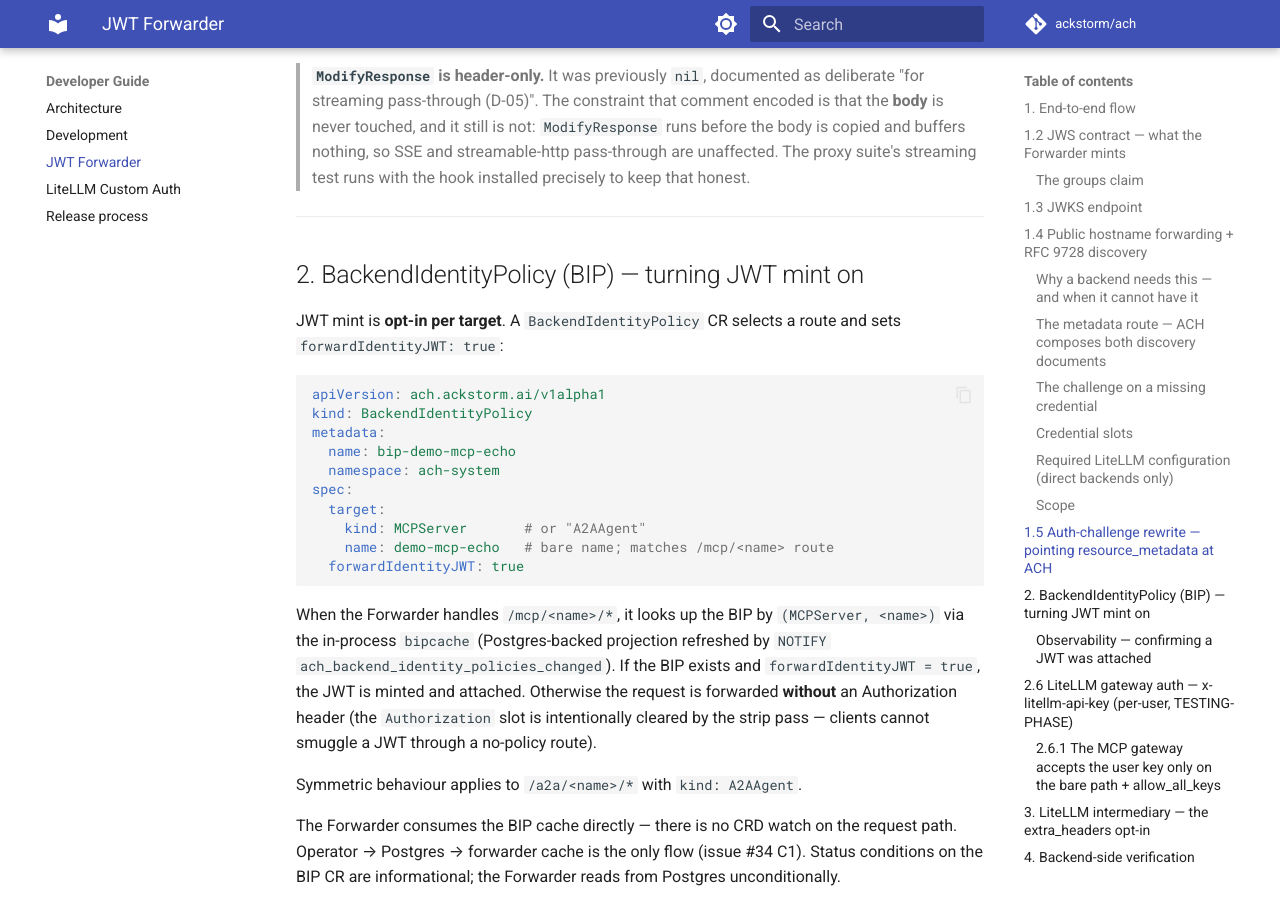
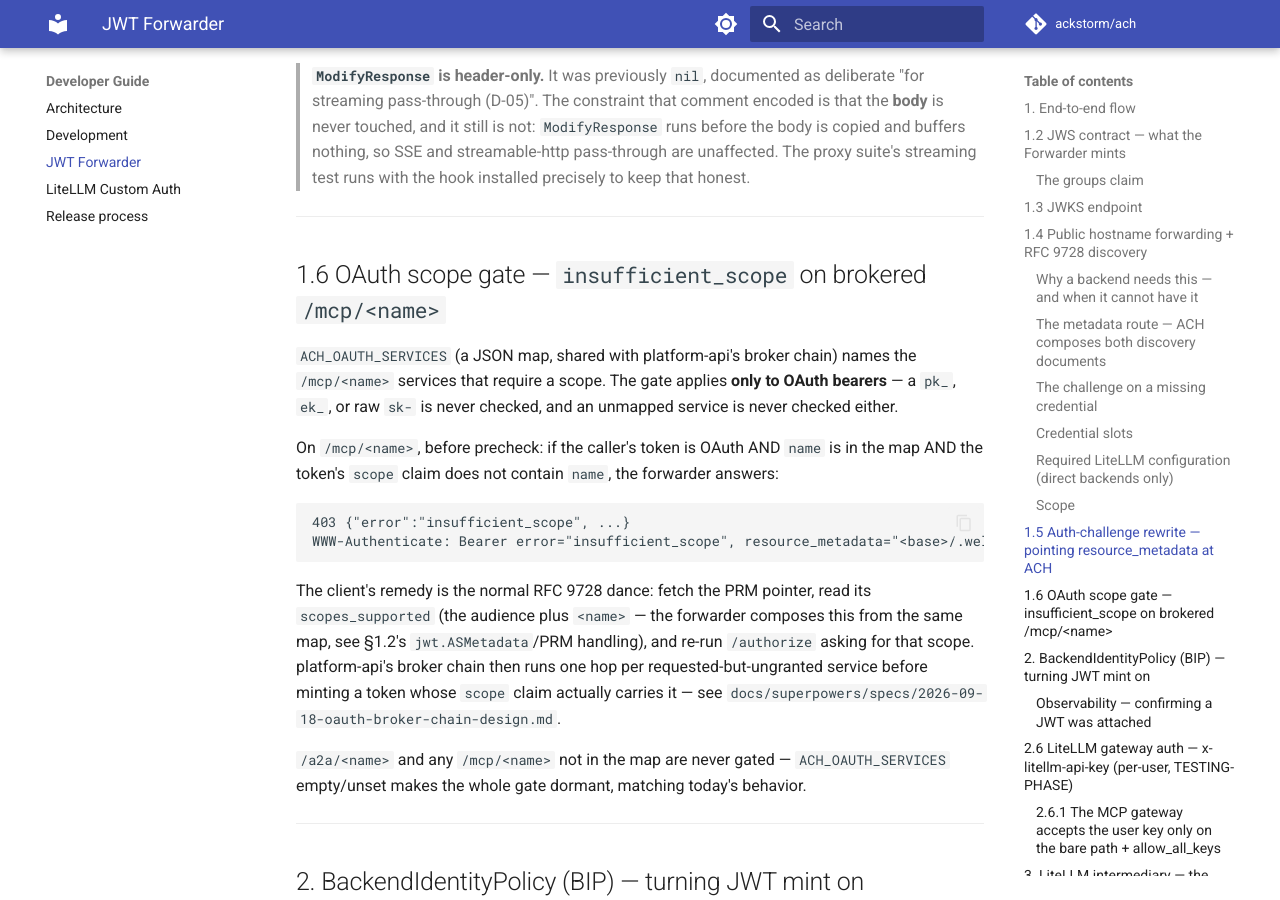
Before and after one commit to ackstorm/ach, an MkDocs documentation site: the page built from docs/developer-guide/jwt-forwarder.md, in a window 1280 px wide and 900 px high, scrolled down 10064 px. Built offline with MkDocs 1.6.1 and Material for MkDocs 9.7.7, drawn with Linux system fonts in a browser that asks for light colours; comment, search, counter and statistics services are not loaded; the version menu is left out.

Commit message:
docs: OAuth broker chain — service table, scope gate, user guide, troubleshooting
Co-Authored-By: Claude Sonnet 5 <noreply@anthropic.com>

````diff
--- a/docs/developer-guide/jwt-forwarder.md
+++ b/docs/developer-guide/jwt-forwarder.md
@@ -456,6 +456,36 @@ substituted.
 
 ---
 
+## 1.6 OAuth scope gate — `insufficient_scope` on brokered `/mcp/<name>`
+
+`ACH_OAUTH_SERVICES` (a JSON map, shared with platform-api's broker chain)
+names the `/mcp/<name>` services that require a scope. The gate applies
+**only to OAuth bearers** — a `pk_`, `ek_`, or raw `sk-` is never checked, and
+an unmapped service is never checked either.
+
+On `/mcp/<name>`, before precheck: if the caller's token is OAuth AND `name`
+is in the map AND the token's `scope` claim does not contain `name`, the
+forwarder answers:
+
+```
+403 {"error":"insufficient_scope", ...}
+WWW-Authenticate: Bearer error="insufficient_scope", resource_metadata="<base>/.well-known/oauth-protected-resource/mcp/<name>"
+```
+
+The client's remedy is the normal RFC 9728 dance: fetch the PRM pointer,
+read its `scopes_supported` (the audience plus `<name>` — the forwarder
+composes this from the same map, see §1.2's `jwt.ASMetadata`/PRM handling),
+and re-run `/authorize` asking for that scope. platform-api's broker chain
+then runs one hop per requested-but-ungranted service before minting a token
+whose `scope` claim actually carries it — see
+`docs/superpowers/specs/2026-09-18-oauth-broker-chain-design.md`.
+
+`/a2a/<name>` and any `/mcp/<name>` not in the map are never gated —
+`ACH_OAUTH_SERVICES` empty/unset makes the whole gate dormant, matching
+today's behavior.
+
+---
+
 ## 2. BackendIdentityPolicy (BIP) — turning JWT mint on
 
 JWT mint is **opt-in per target**. A `BackendIdentityPolicy` CR selects
````
Also changed, not shown: AGENTS.md (+2 -2 lines), docs/user-guide/signing-in-from-tools.md (+11 -0 lines), references/troubleshooting.md (+26 -0 lines).
